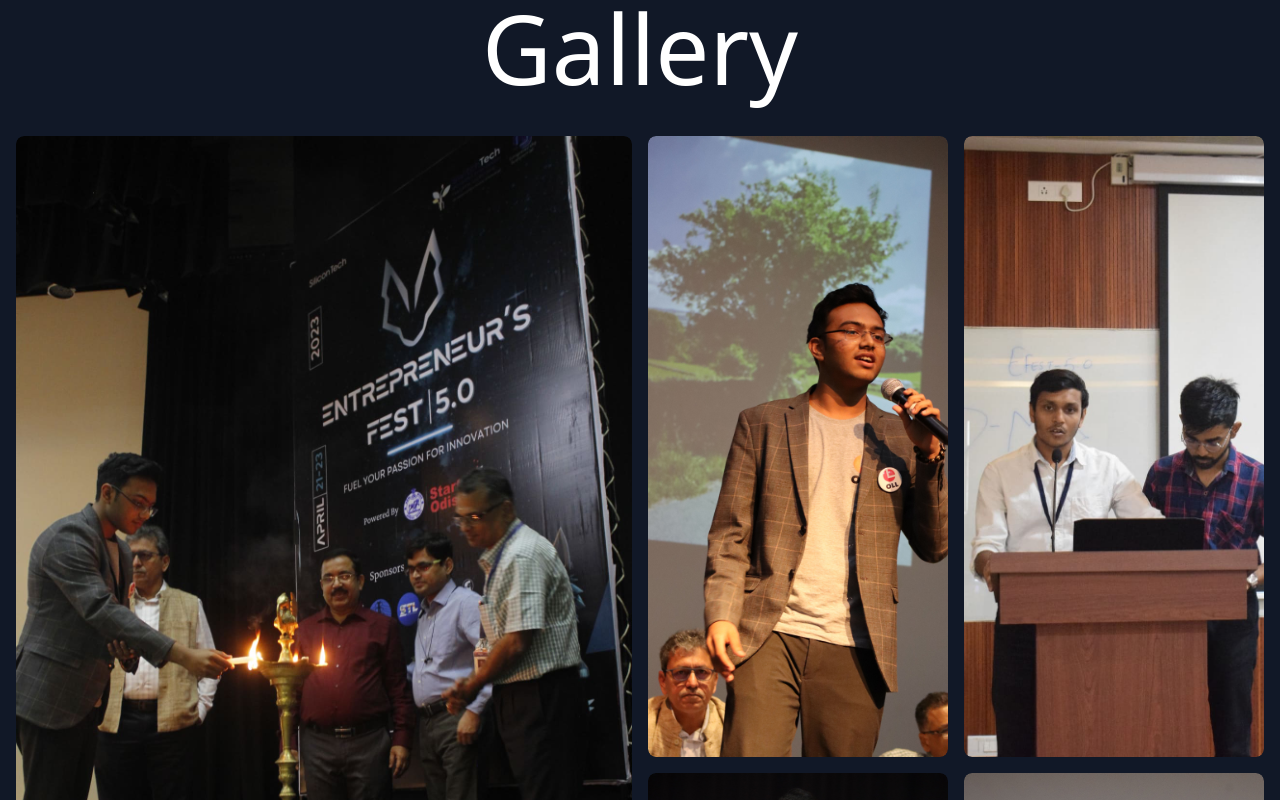
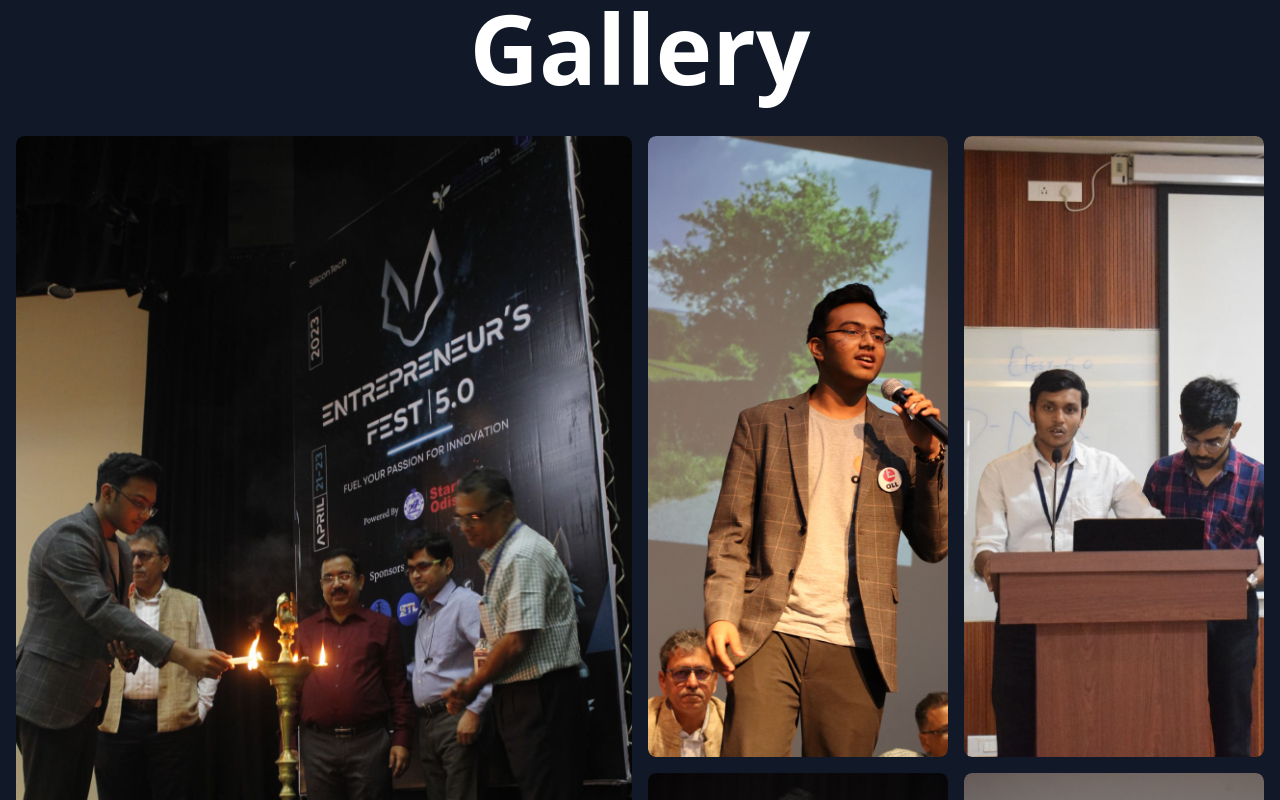
Before and after one commit to satyam18102/edcell, a React (Vite) app: page /gallery in a window 1280 px wide. Shown: the top 800 px of the page. Built offline with nearby package versions, Linux system fonts and the light colour scheme; a web font is replaced by a local one.

Commit message:
Update Gallery.jsx

```diff
--- a/src/components/Gallery.jsx
+++ b/src/components/Gallery.jsx
@@ -22,7 +22,7 @@ const images = [
 const Gallery = () => {
   return (
     <div className="min-h-screen bg-gray-900">
-      <h1 className="text-white text-center sm:text-5xl text-5xl md:text-5xl lg:text-8xl xl:text-8xl mb-6">
+      <h1 className="text-white text-center font-bold sm:text-5xl text-5xl md:text-5xl lg:text-8xl xl:text-8xl mb-6">
         Gallery
       </h1>
 
```
